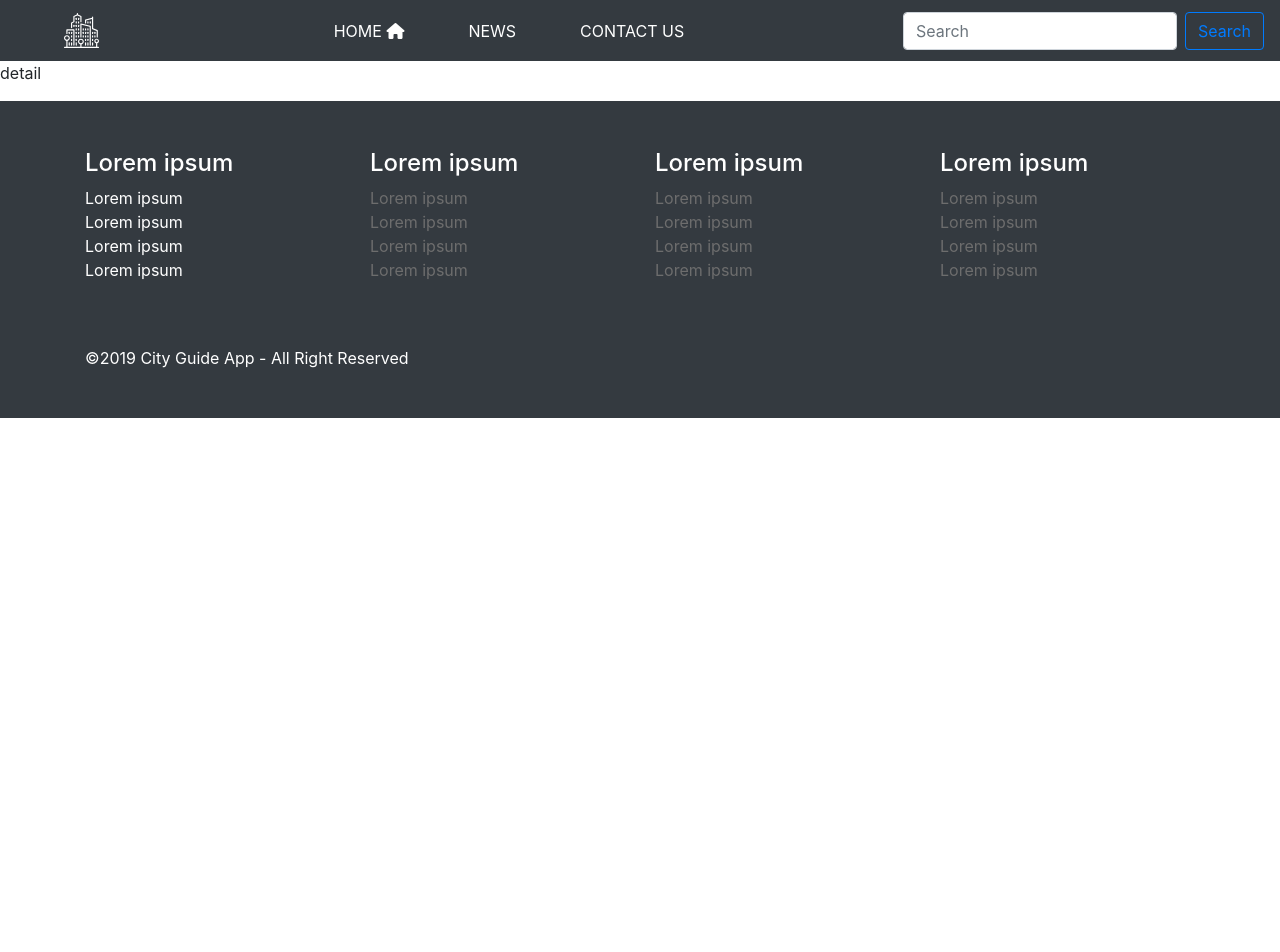
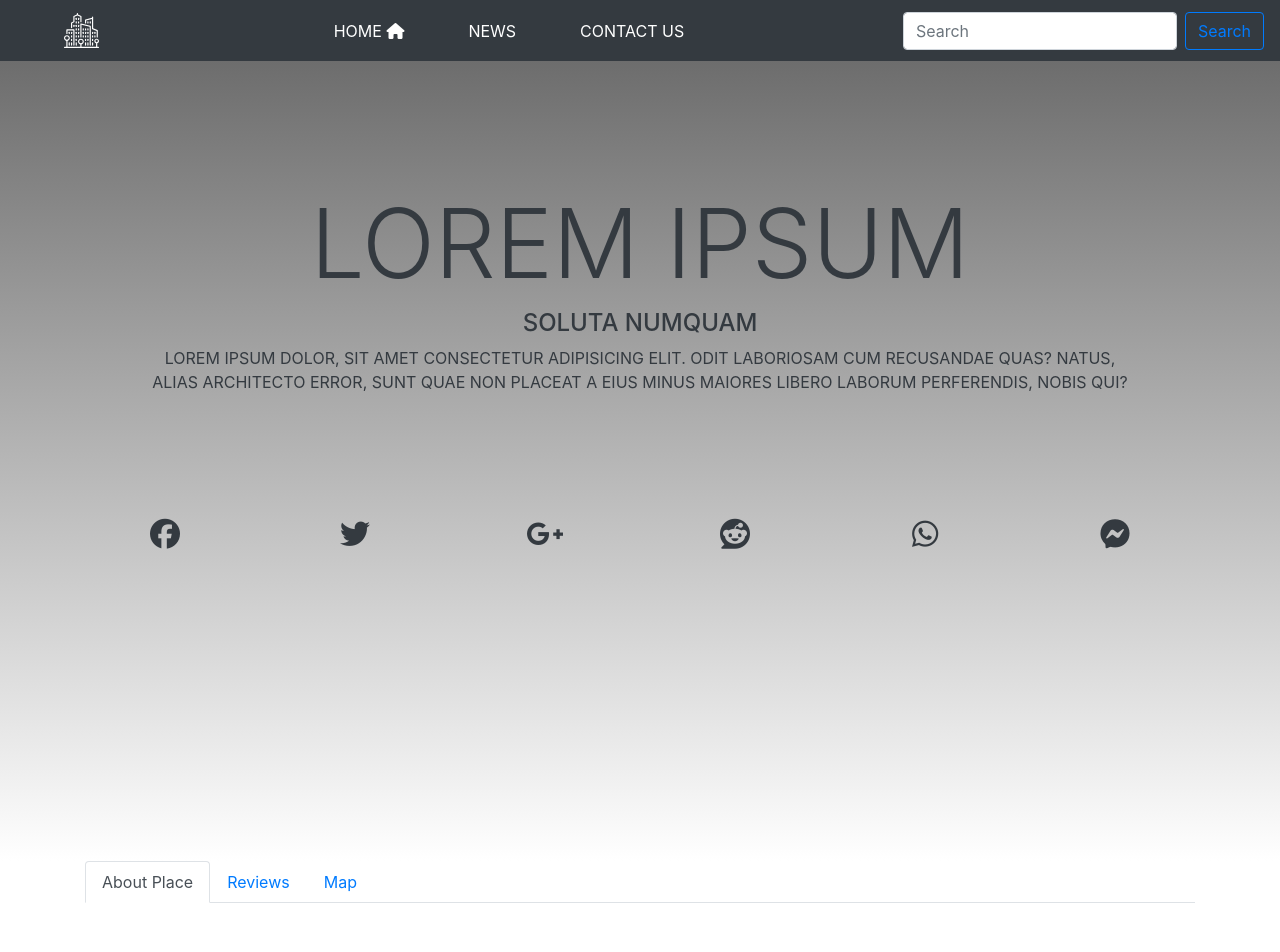
Before and after one commit to hiru-vn/city-guide, a React (Create React App) app: page /detail in a window 1280 px wide. Shown: the top 952 px of the page. Before the commit the page ends 800 px from the top, so only its background shows below. Built offline with nearby package versions, Linux system fonts and the light colour scheme.

Commit message:
detail component with nav-tab

```diff
--- /dev/null
+++ b/src/components/ReviewCard.js
@@ -0,0 +1,25 @@
+import React from 'react'
+import {InfoConsumer} from './context'
+
+class ReviewCard extends React.Component{
+    render() {
+        const {id,name,avatar,comment} = this.props.person
+        return (
+            <InfoConsumer>
+                {data=>(
+                    <div className="media mt-5">
+                        <img src={avatar} alt={name}
+                        style={{width:'40px'}}
+                        className="mr-3"></img>
+                        <div className="media-body">
+                            <h5 className="mt-0">{name}</h5>
+                            <p>{comment}</p>
+                        </div>
+                    </div>
+                )}
+            </InfoConsumer>
+        )
+    }
+}
+
+export default ReviewCard
--- /dev/null
+++ b/src/components/Reviews.js
@@ -0,0 +1,20 @@
+import React from 'react'
+import {InfoConsumer} from './context'
+import ReviewCard from './ReviewCard'
+
+class Reviews extends React.Component{
+    render() {
+        return (
+            <InfoConsumer>
+                {data => {
+                    return data.reviews.map(person => {
+                        return <ReviewCard key={person.id}
+                        person={person}></ReviewCard>
+                    })
+                }}
+            </InfoConsumer>
+        )
+    }
+}
+
+export default Reviews
--- a/src/components/context.js
+++ b/src/components/context.js
@@ -19,7 +19,7 @@ class InfoProvider extends React.Component {
                 headerTitle: this.state.headerTitle,
                 headerSubTitle: this.state.headerSubTitle,
                 headerText: this.state.headerText,
-                detailInfo: this.detailInfo,
+                detailInfo: this.state.detailInfo,
                 news: this.state.news,
                 name: this.state.name,
                 avatar: this.state.avatar,
--- a/src/components/pages/Detail.js
+++ b/src/components/pages/Detail.js
@@ -1,13 +1,142 @@
 import React from 'react'
+import { InfoConsumer } from '../context'
+import styled from 'styled-components'
+import Reviews from '../Reviews'
 
-class Detail extends React.Component{
+class Detail extends React.Component {
     render() {
         return (
-            <div>
-                <p>detail</p>
-            </div>
+            <InfoConsumer>
+                {data => {
+                    const {
+                        id,
+                        headerTitle,
+                        headerSubTitle,
+                        headerText,
+                        img,
+                        title,
+                        maps,
+                        description
+                     } = data.detailInfo
+                    return(
+                        <React.Fragment>
+                            <HeaderDetails className="container-fluid align-items-center">
+                                <h1 className="display-1 font-wei-bold">{headerTitle}</h1>
+                                <h4 className="display-5">{headerSubTitle}</h4>
+                                <p>{headerText}</p>
+                                {/* icons */}
+                                <div className="container mt-5">
+                                    <div className="row justify-content-center">
+                                        <div className="col-2">
+                                            <i className="fab fa-facebook"></i>
+                                        </div>
+                                        <div className="col-2">
+                                            <i className="fab fa-twitter"></i>
+                                        </div>
+                                        <div className="col-2">
+                                            <i className="fab fa-google-plus-g"></i>
+                                        </div>
+                                        <div className="col-2">
+                                            <i className="fab fa-reddit"></i>
+                                        </div>
+                                        <div className="col-2">
+                                            <i className="fab fa-whatsapp"></i>
+                                        </div>
+                                        <div className="col-2">
+                                            <i className="fab fa-facebook-messenger"></i>
+                                        </div>
+                                    </div>
+                                </div>
+                            </HeaderDetails>
+                            {/* nav link */}
+                            <div className="container">
+                                <ul className="nav nav-tabs">
+                                    <li className="nav-item">
+                                        <a href="#aboutPlace" className="nav-link active"
+                                        role="tab" data-toggle="tab">About Place</a>
+                                    </li>
+                                    <li className="nav-item">
+                                        <a href="#reviews" className="nav-link"
+                                        role="tab" data-toggle="tab">Reviews</a>
+                                    </li>
+                                    <li className="nav-item">
+                                        <a href="#map" className="nav-link"
+                                        role="tab" data-toggle="tab">Map</a>
+                                    </li>
+                                </ul>
+                                <div className="tab-content mb-5">
+                                    <div className="tab-pane in active text-center mt-5"
+                                    id="aboutPlace"
+                                    role="tabpanel">
+                                        <h2 className="mb-3">{title}</h2>
+                                        <p>{description}</p>
+                                        <img src={img} alt={title} className="img-thumbnail img-fuild"></img>
+                                    </div>
+                                    <div className="tab-pane"
+                                    id="reviews"
+                                    role="tabpanel">
+                                        <div>
+                                            <Reviews/>
+                                        </div>
+                                    </div>
+                                    <div className="tab-pane"
+                                    id="map"
+                                    role="tabpanel">
+                                        <iframe src={maps} style={{border: '0',
+                                        height: '28.125rem', width: '100%', frameborder:'0'}}></iframe>
+                                    </div>
+                                </div>
+                            </div>
+                        </React.Fragment>
+                    )
+                }}
+            </InfoConsumer>
         )
     }
 }
 
 export default Detail
+
+const HeaderDetails = styled.header`
+    background-image: linear-gradient(rgba(109,109,109), rgba(255,255,255));
+    height: 100vh;
+    text-transform: uppercase;
+    color: var(--mainWhite);
+    text-align: center;
+
+    h1{
+        padding-top:10%;
+        color: var(--mainDark);
+    }
+
+    h4{
+        color: var(--mainDark);
+    }
+
+    p {
+        padding-left: 10%;
+        padding-right: 10%;
+        margin-bottom: 10%;
+        color: var(--mainDark)
+    }
+
+    i{
+        font-size: 1.875rem;
+        color: var(--mainDark);
+    }
+
+    i:hover{
+        color: var(--mainBlue);
+        cursor: pointer;
+    }
+
+    .nav-item{
+        height: 18.75rem;
+    }
+
+    @media(max-width: 760px){
+        h1,h4{
+            color: var(--mainWhite)
+        }
+    }
+`
```
